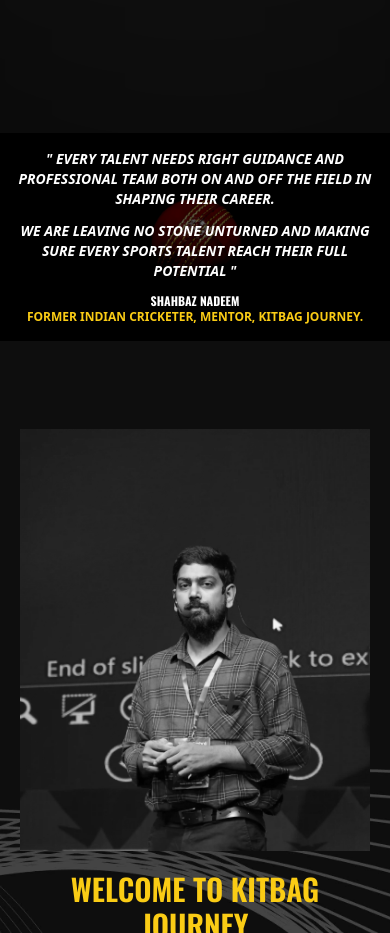
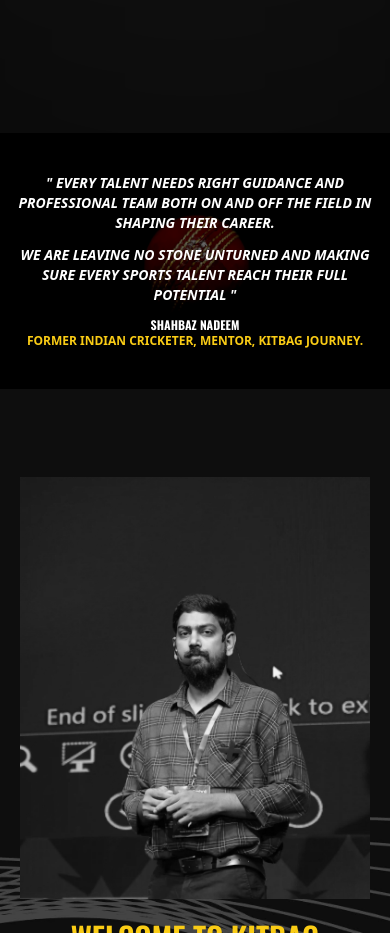
Before and after one commit to ssfdigitalmarketer-source/kitbag-journey, a React (Vite) app: page / in a window 390 px wide. Shown: the part 1260-2193 px from the top of the page. Built offline with nearby package versions, Linux system fonts and the light colour scheme.

Commit message:
added alerts

```diff
--- a/src/pages/home.jsx
+++ b/src/pages/home.jsx
@@ -103,7 +103,7 @@
 
       const isMobile = window.innerWidth < 768;
 
-      const maxScale = isMobile ? 2 : 1.7;
+      const maxScale = isMobile ? 2 : 1.6;
       const speed = isMobile ? 2 : 1.8;
 
       const scale = Math.min(1 + progress * speed, maxScale);
@@ -169,7 +169,7 @@
 
 
       {/* About Section */}
-      <section className="overflow-hidden relative py-4 lg:py-20">
+      <section className="overflow-hidden relative py-10 lg:py-20">
         <img src="/assets/cricket_ball.webp" alt="bg" className="absolute inset-0 w-full h-full object-cover" />
         {/* <video
           autoPlay
```
